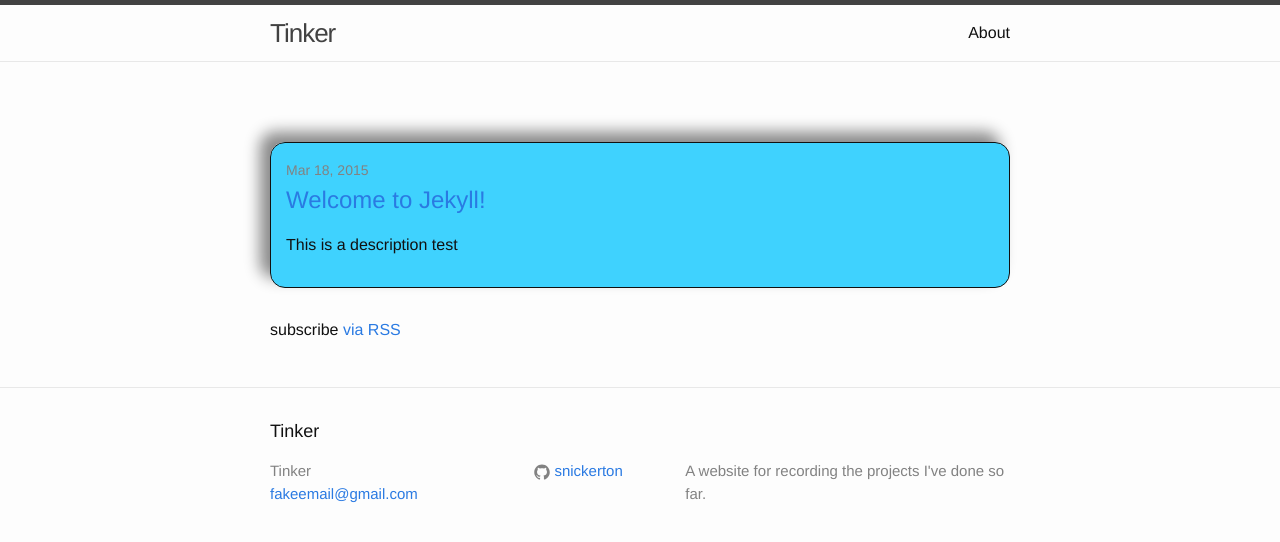
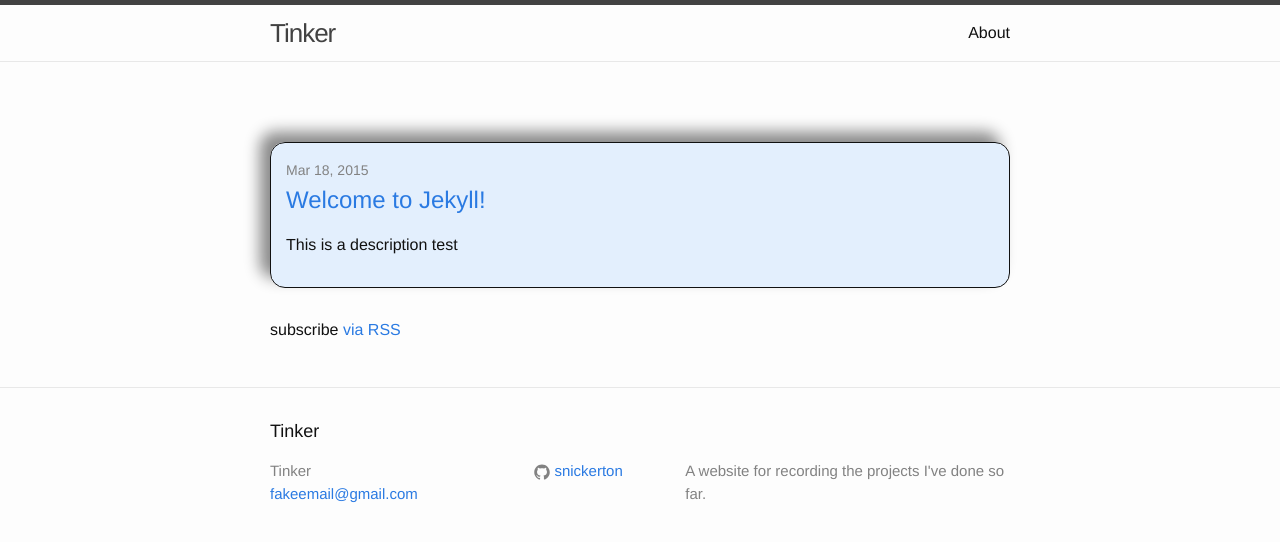
Before and after one commit to snickerton/snickerton.github.legacy, a Jekyll site: the page built from index.html, in a window 1280 px wide. Shown: the top 542 px of the page. Built offline with Jekyll 4.4.1, drawn with Linux system fonts in a browser that asks for light colours.

Commit message:
Update main.scss

```diff
--- a/css/main.scss
+++ b/css/main.scss
@@ -33,7 +33,7 @@
     border: 1px solid;
     border-radius: 15px;
     padding:15px;
-    background-color: rgba(0,196,255,.75);
+    background-color: rgba(0,119,255,.1);
 }
 
 // Using media queries with like this:
```
